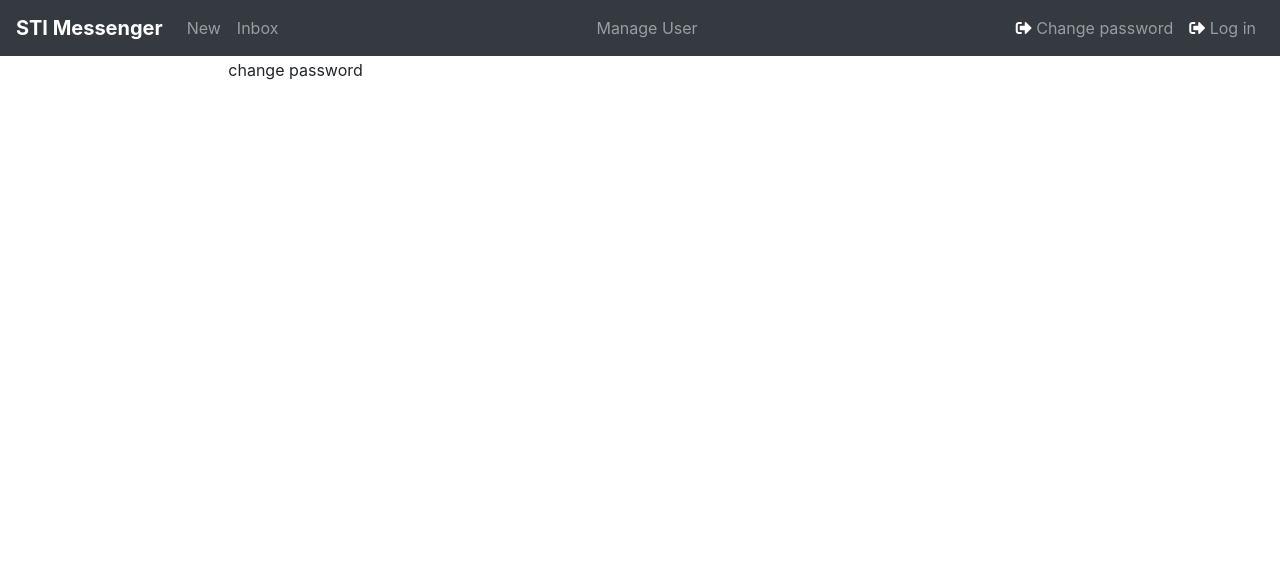
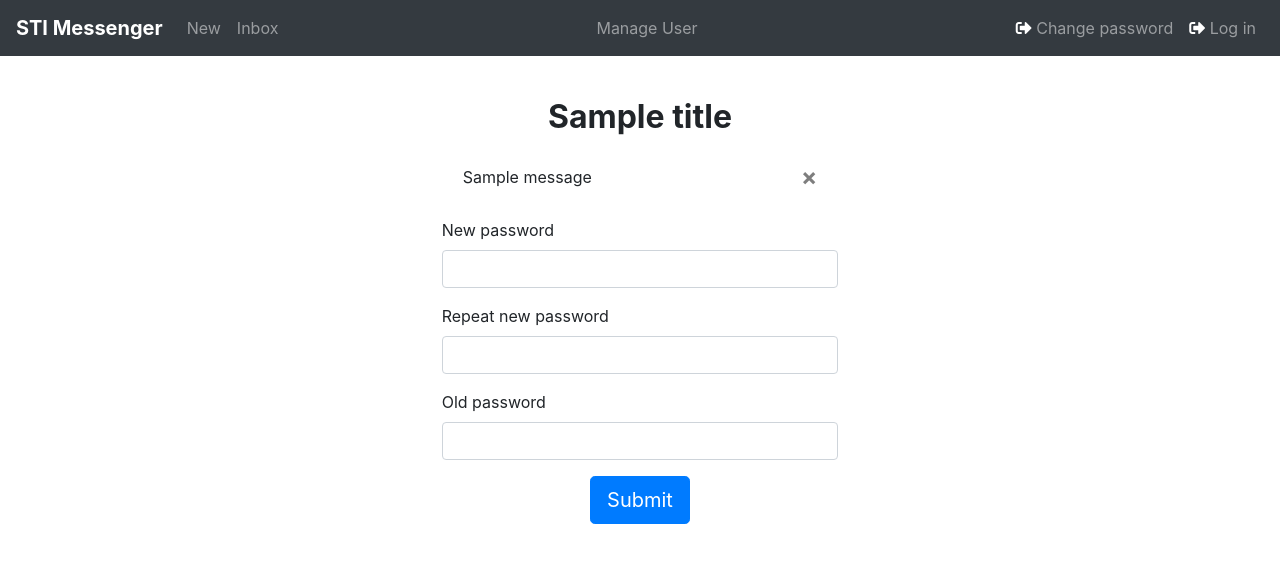
Before and after one commit to petitRastignac/STI_projet2, a Flask app: template messenger/templates/changePassword.html in a window 1280 px wide. Shown: the top 563 px of the page. Run offline with Flask 2, Linux system fonts and the light colour scheme; the template is opened without the code that fills it: most values are stand-ins (such as "Sample title", 1, 10 or a date in 2020); one stand-in notice (Sample message) is shown; some libraries are stand-ins or nearby versions.

Commit message:
première moitié change password

```diff
--- a/messenger/templates/changePassword.html
+++ b/messenger/templates/changePassword.html
@@ -2,9 +2,38 @@
 {% block body %}
 
 <div class="container-fluid">
+    <div class="row text-center">
+        <div class="col col-md-8 offset-md-2 mt-5">
+            <h2><b>{{ title }}</b></h2>
+        </div>
+    </div>
     <div class="row">
-        <div class="col col-md-8 offset-md-2 mt-2">
-            change password
+        <div class="col col-md-4 offset-md-4 mt-2">
+            {% with messages = get_flashed_messages(with_categories=true) %}
+                {% if messages %}
+                    {% for category, message in messages %}
+                        <div class="alert alert-dismissable {{ category }} fade show" role="alert"><button type="button" class="close" data-dismiss="alert" aria-label="Close"><span aria-label-hidden="true">&times;</span></button>{{ message }}</div>
+                    {% endfor %}
+                {% endif %}
+            {% endwith %}
+
+            <form method="POST">
+                <div class="form-group">
+                    <label>New password</label>
+                    <input name="newPassword" type="password" class="form-control" required>
+                </div>
+                <div class="form-group">
+                    <label>Repeat new password</label>
+                    <input name="repeatPassword" type="password" class="form-control" required>
+                </div>
+                <div class="form-group">
+                    <label>Old password</label>
+                    <input name="oldPassword" type="password" class="form-control" required>
+                </div>
+                <div class="form-group text-center">
+                    <button type="submit" class="btn btn-primary btn-lg">Submit</button>
+                </div>
+            </form>
         </div>
     </div>
 </div>
```
Also changed, not shown: messenger/views.py (+17 -0 lines).
